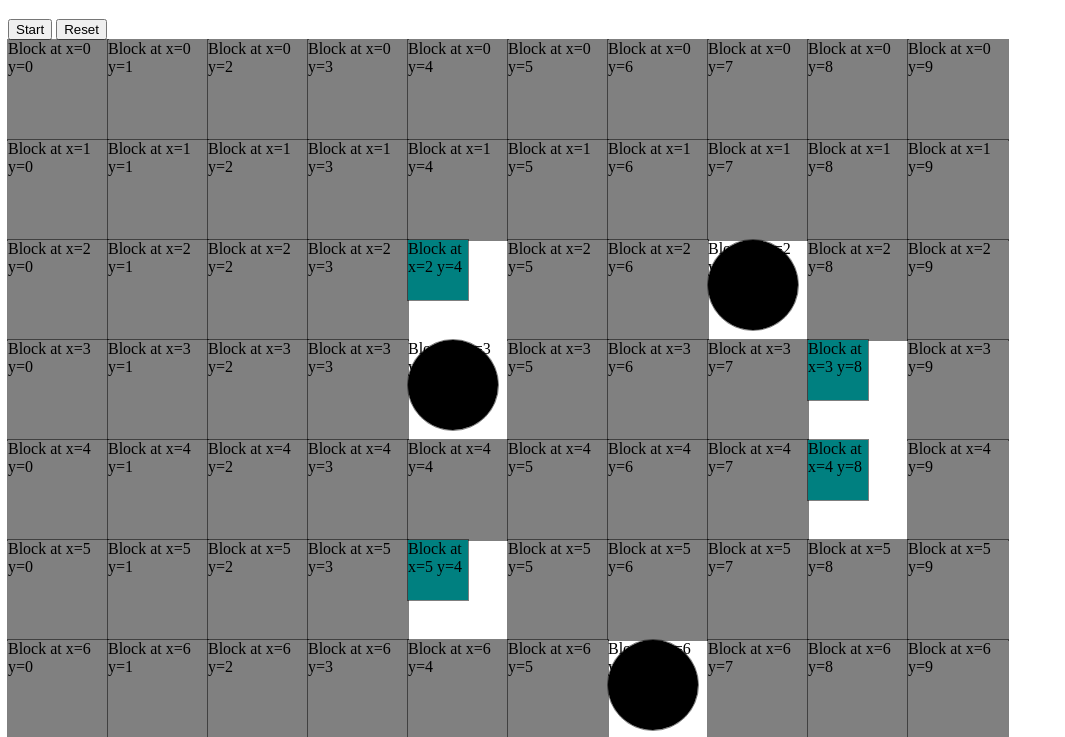
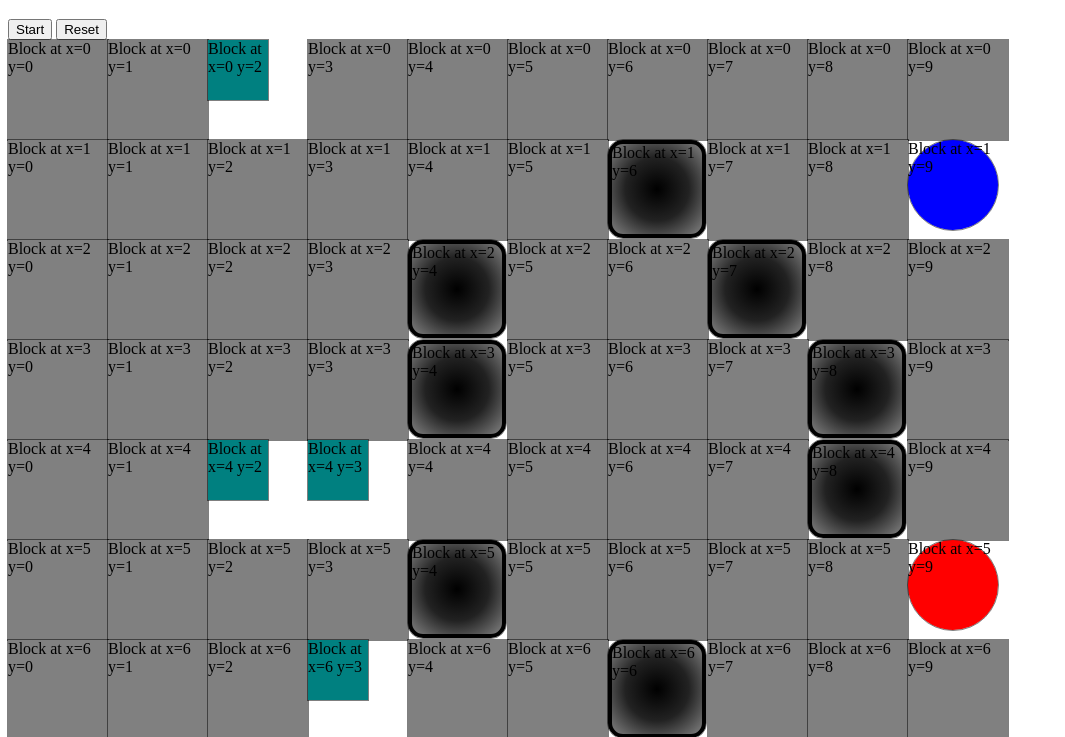
Before and after one commit to Ceheiss/ragnarok-game, a plain HTML site: page index.html in a window 1280 px wide. Both pictures are taken after a click on the button "Start". Shown: the part 61-798 px from the top of the page, without its empty margins (0-1065 px from the left). Drawn offline with nearby package versions, Linux system fonts and the light colour scheme.

Commit message:
Fixed bug but removing 'unavailable' class in reset function

```diff
--- a/scripts.js
+++ b/scripts.js
@@ -16,6 +16,7 @@ function reset() {
     element.removeClass("weapon");
     element.removeClass("player-1");
     element.removeClass("player-2");
+    element.removeClass("unavailable");
   })
 }
 
@@ -27,7 +28,6 @@ function selectElements(className) {
     const element = $(this);
     //console.log("$(this), this",$(this), this);
     if (this.dataset['x'] == random_x && this.dataset['y'] == random_y) {
-      console.log("sabpee")
       if (!(this.classList.contains("unavailable"))){
         console.log("available");
         element.addClass(className);
@@ -54,7 +54,7 @@ function generateGame(){
   // Anonymous functions so I can pass the parameters to the function without calling it
   generate(function(){
     selectElements("block");
-  },4)
+  },12)
   generate(function(){
     selectElements("weapon");
   },4)
@@ -79,3 +79,11 @@ $('.grid-item').click(function(){
 // Event handlers
 $('#start-btn').click(generateGame)
 $('#reset-btn').click(reset)
+
+
+/*
+Pseudo Code para le movimiento:
+1. iluminar los posibles movimientos
+2. if (box !unavailable AND (distancia de this.x < 3 AND this.y estable) OR (distancia de this.y < 3 AND this.x estable))
+4. Avanzar a donde se hizo el click
+*/
--- a/styles.css
+++ b/styles.css
@@ -20,8 +20,9 @@ html {
 .block {
   width: 90px;
   height: 90px;
-  border-radius: 50px;
-  background: black;
+  border-radius: 15px;
+  background-image: radial-gradient( black,#222,grey);
+  border: 4px solid black;
 }
 
 .weapon {
```
